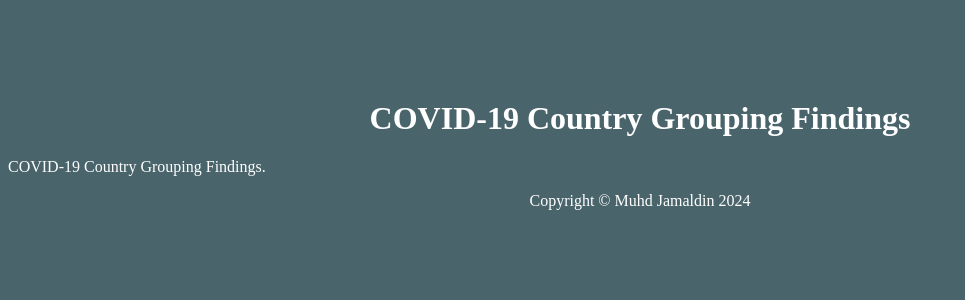
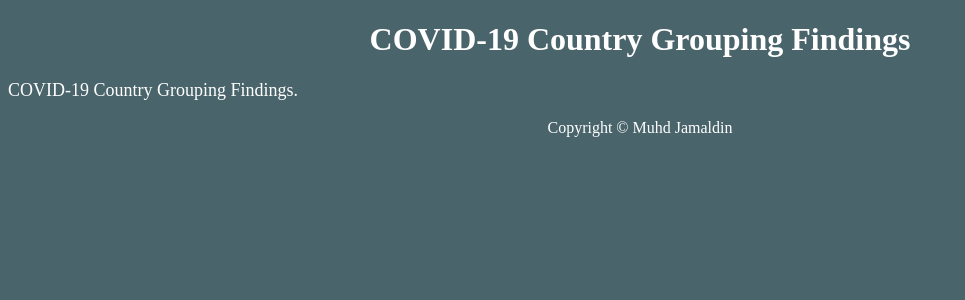
Before and after one commit to Md-Khid/Md-Khid, a Jekyll site: the page findings/1.html, which Jekyll copies as it is, in a window 1280 px wide. Shown: the top 300 px of the page, without its empty margins (0-965 px from the left). Built offline with Jekyll 4.4.1, drawn with Linux system fonts in a browser that asks for light colours.

Commit message:
Update 1.html

```diff
--- a/findings/1.html
+++ b/findings/1.html
@@ -14,7 +14,9 @@
         }
         .brand-heading {
             text-align: center; /* Center align the text */
-            margin-top: 100px; /* Move the element 50px down from the top */
+        }
+        .main-content {
+            font-size: 18px; /* Set the font size of main content */
         }
     </style>
 </head>
@@ -36,7 +38,7 @@
 <!-- Main Content -->
 <div class="container">
     <!-- Your main content goes here -->
-    <p>COVID-19 Country Grouping Findings.</p>
+    <p class="main-content">COVID-19 Country Grouping Findings.</p>
 </div>
 
 <!-- Footer -->
```
Also changed, not shown: other parts of findings/1.html (+0 -7 lines).
